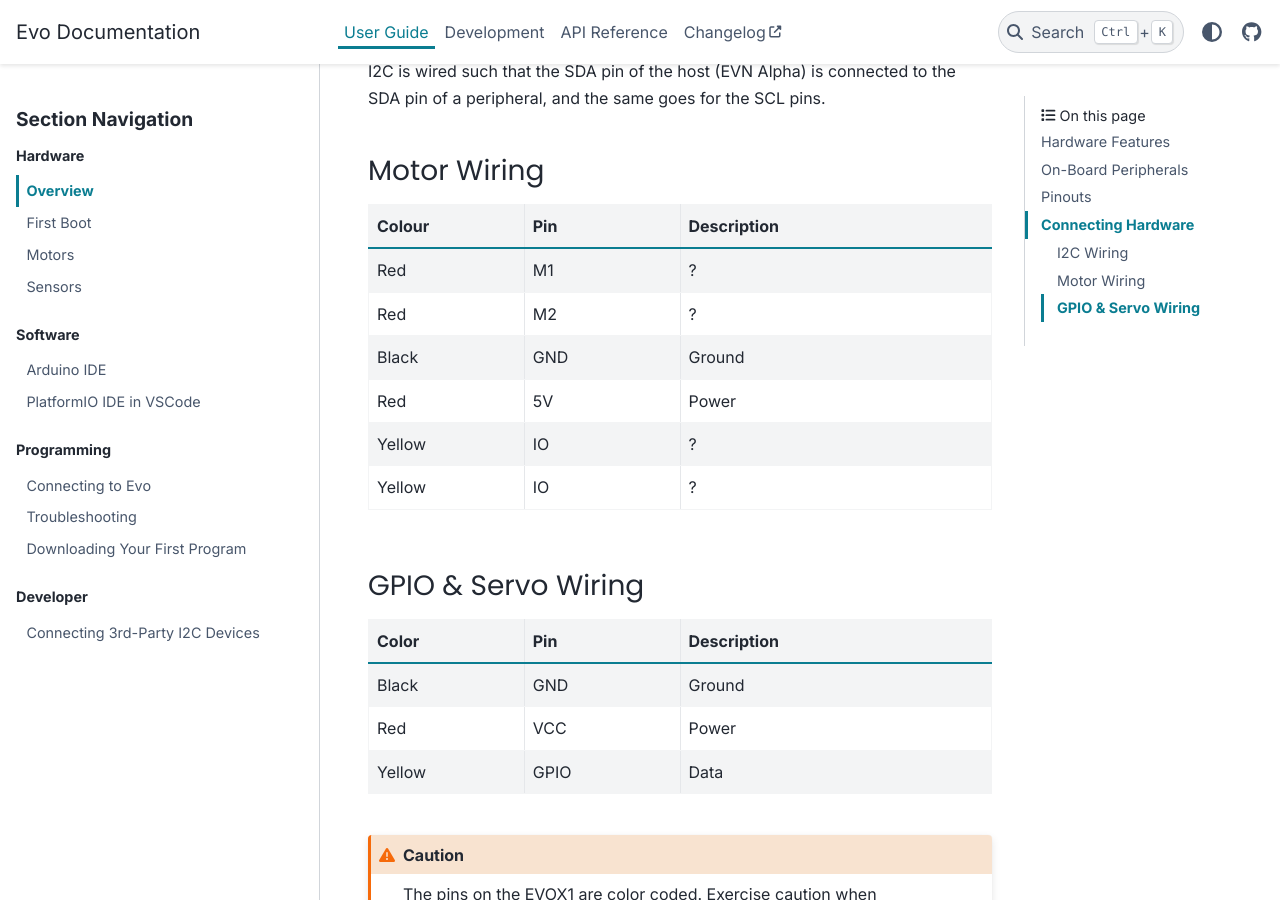
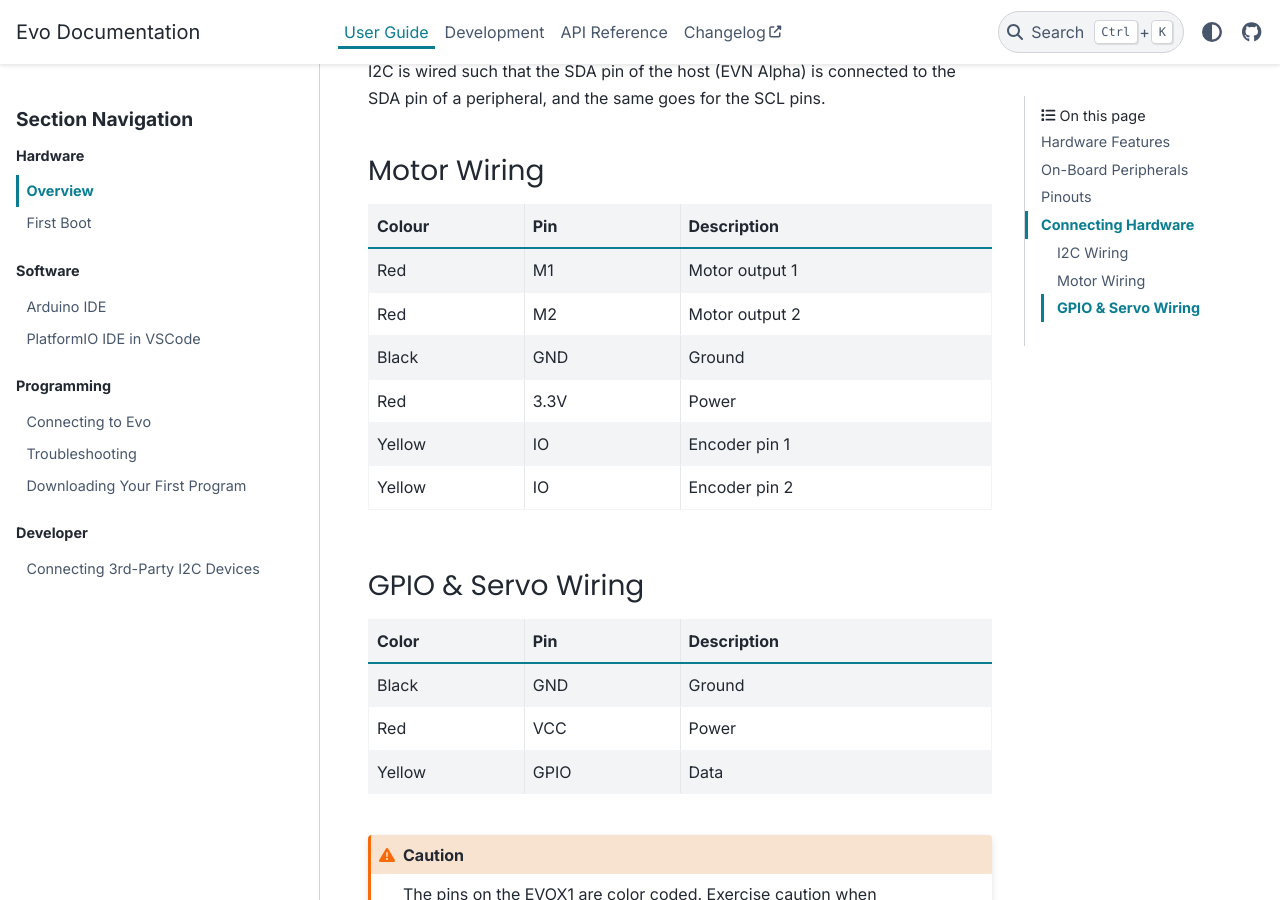
Before and after one commit to ljk1331ljk/EVO-arduino, a Sphinx documentation site: the page built from docs/source/user-guide/hardware/overview.rst, in a window 1280 px wide and 900 px high, scrolled down 3719 px. Built offline with Sphinx 7.4.7 and the PyData theme 0.15.4, drawn with Linux system fonts in a browser that asks for light colours; pages that are not in the unit, such as notebooks, are missing from menus.

Commit message:
edited hardware documentation

```diff
--- a/docs/source/user-guide/hardware/overview.rst
+++ b/docs/source/user-guide/hardware/overview.rst
@@ -138,22 +138,22 @@
      - Description
    * - Red
      - M1
-     - ?
+     - Motor output 1
    * - Red
      - M2
-     - ?
+     - Motor output 2
    * - Black
      - GND
      - Ground
    * - Red
-     - 5V
+     - 3.3V
      - Power
    * - Yellow
      - IO
-     - ?
+     - Encoder pin 1
    * - Yellow
      - IO
-     - ?
+     - Encoder pin 2
 
 GPIO & Servo Wiring
 """""""""""""""""""
--- a/docs/source/user-guide/index.rst
+++ b/docs/source/user-guide/index.rst
@@ -64,8 +64,8 @@
 
    hardware/overview
    hardware/first-boot
-   hardware/motors/index
-   hardware/sensors/index
+   .. hardware/motors/index
+   .. hardware/sensors/index
 
 .. toctree::
    :maxdepth: 2
```
Also changed, not shown: other parts of docs/source/user-guide/index.rst (+1 -1 lines).
